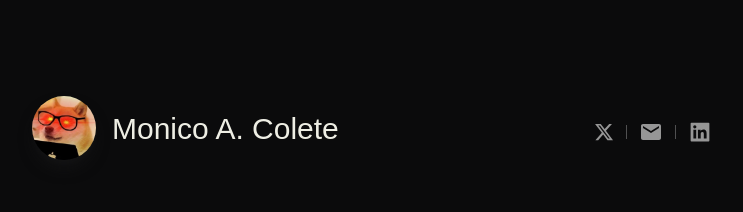
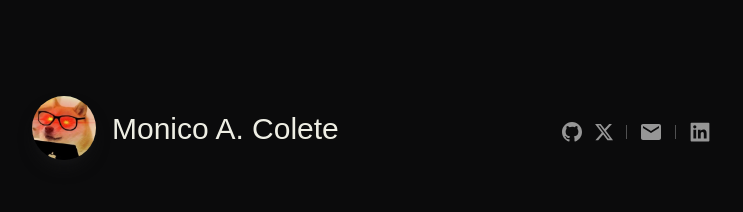
Before and after one commit to chaoticgood1/dogememes, a SvelteKit app: page / in a window 1280 px wide. Shown: the top 212 px of the page, without its empty margins (268-1011 px from the left). Built offline with nearby package versions, Linux system fonts and the light colour scheme; a web font is replaced by a local one.

Commit message:
Updated github and local docker setup

```diff
--- a/src/routes/Introduction.svelte
+++ b/src/routes/Introduction.svelte
@@ -28,6 +28,21 @@
       </div>
     </div>
     <div class="flex items-center space-x-5 sm:space-x-3 mt-6 sm:mt-2">
+      <button
+        aria-label="Github Social Media link"
+        onclick={() => window.open(data.socials.github, "_blank")}
+        class="cursor-pointer"
+      >
+        <svg
+          class="h-11 w-11 p-1 sm:p-0 sm:h-5 sm:w-5 text-faint hover:text-secondary"
+          xmlns="http://www.w3.org/2000/svg"
+          viewBox="0 0 24 24"
+          ><path
+            fill="currentColor"
+            d="M12 0C5.374 0 0 5.373 0 12c0 5.302 3.438 9.8 8.207 11.387.599.111.793-.261.793-.577v-2.234c-3.338.726-4.033-1.416-4.033-1.416-.546-1.387-1.333-1.756-1.333-1.756-1.089-.745.083-.729.083-.729 1.205.084 1.839 1.237 1.839 1.237 1.07 1.834 2.807 1.304 3.492.997.107-.775.418-1.305.762-1.604-2.665-.305-5.467-1.334-5.467-5.931 0-1.311.469-2.381 1.236-3.221-.124-.303-.535-1.524.117-3.176 0 0 1.008-.322 3.301 1.23A11.509 11.509 0 0112 5.803c1.02.005 2.047.138 3.006.404 2.291-1.552 3.297-1.23 3.297-1.23.653 1.653.242 2.874.118 3.176.77.84 1.235 1.911 1.235 3.221 0 4.609-2.807 5.624-5.479 5.921.43.372.823 1.102.823 2.222v3.293c0 .319.192.694.801.576C20.566 21.797 24 17.3 24 12c0-6.627-5.373-12-12-12z"
+          /></svg
+        >
+      </button>
       <button
         aria-label="X Social Media link"
         onclick={() => window.open(data.socials.xSocialLink, "_blank")}
```
Also changed, not shown: 1 other file (tests, documents, lock files or other folders).
